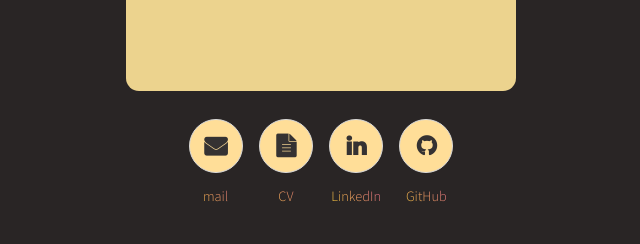
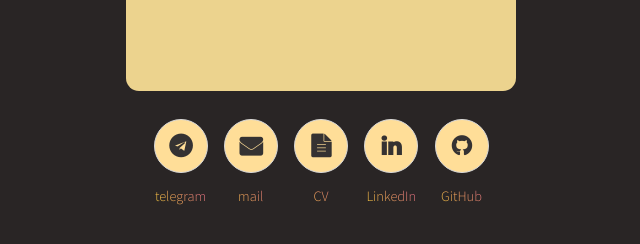
Before and after one commit to ivanamati/ivanamati.github.io, a plain HTML site: page index.html in a window 1280 px wide. Shown: the part 492-736 px from the top of the page, without its empty margins (319-959 px from the left). Drawn offline with Linux system fonts and the light colour scheme.

Commit message:
Update index.html

```diff
--- a/index.html
+++ b/index.html
@@ -29,6 +29,10 @@
 
                 <ul class="nav__list">
                     <li class="nav__item">
+                        <a class="nav__item__link fa fa-telegram" href="https://t.me/fraumatic" target="_blank"></a>
+                        <p class="navi__text__small">telegram</p>
+                    </li>
+                    <li class="nav__item">
                         <a class="nav__item__link fa fa-envelope" href="mailto:ivanamati@gmail.com" target="_blank"></a>
                         <p class="navi__text__small">mail</p>
                     </li>
```
